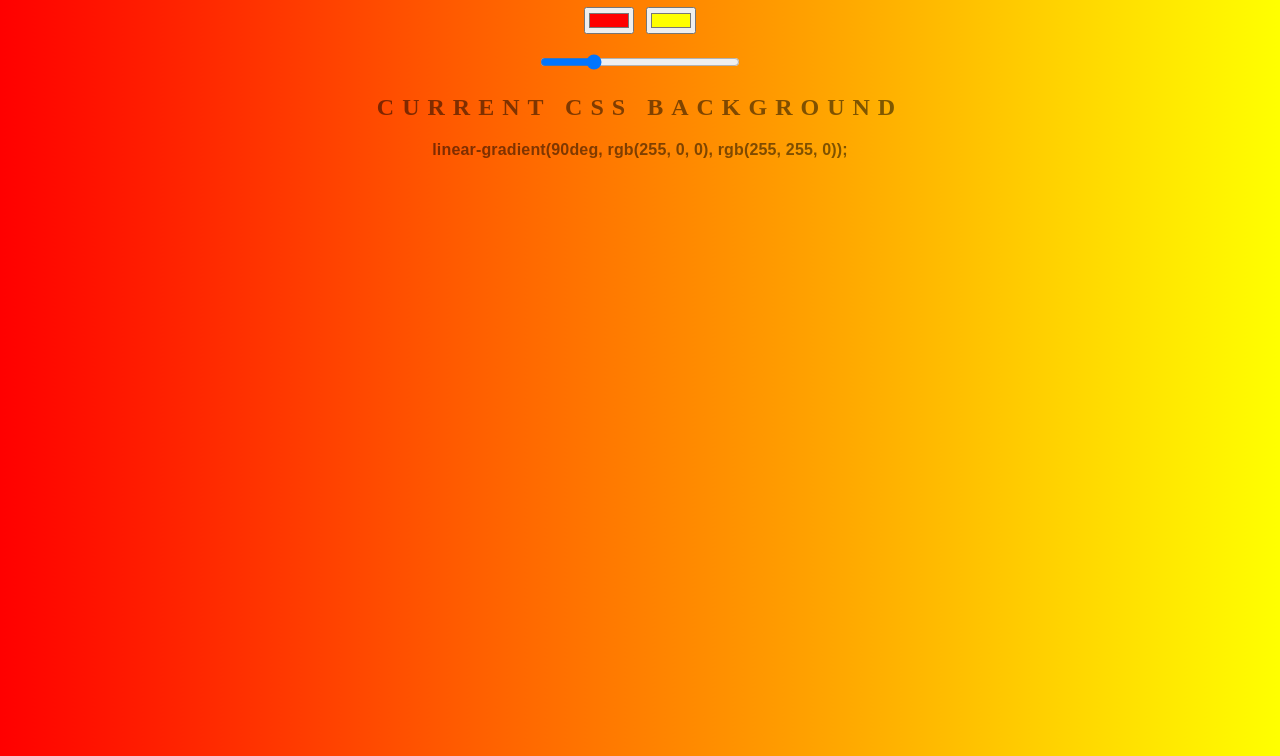
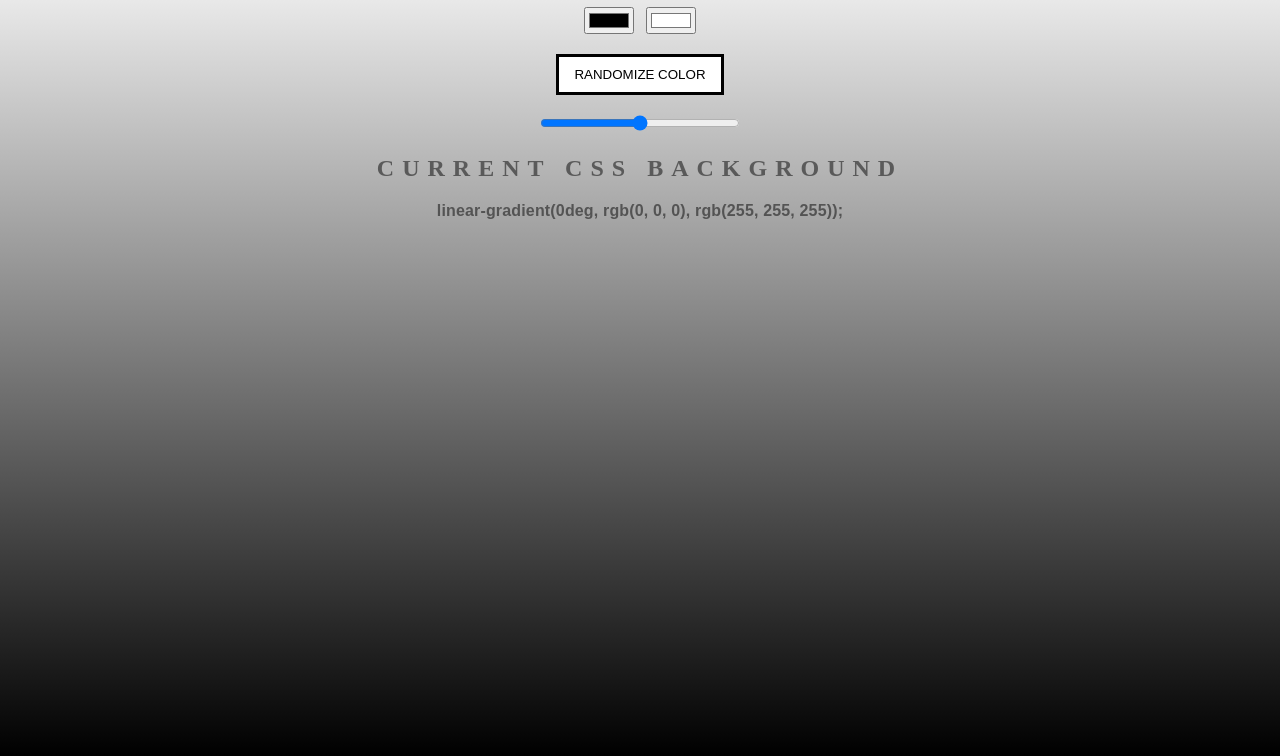
Before and after one commit to DanRos8823/background_generator, a plain HTML site: page index.html in a window 1280 px wide. Shown: the part 73-829 px from the top of the page. Drawn offline with Linux system fonts and the light colour scheme.

Commit message:
Add files via upload

```diff
--- a/index.html
+++ b/index.html
@@ -9,9 +9,10 @@
 </head>
 <body id="gradient">
     <h1>Background Generator</h1>
-    <input type="color" name="color1" value="#00ff00" class="color1">
-    <input type="color" name="color2" value="#ff0000" class="color2"><br>
-    <input type="range" class="angle" name="angle" min="0" max="360" step="1" value="90">
+    <input type="color" name="color1" class="color1">
+    <input type="color" name="color2" class="color2"><br>
+    <button class="randomize">Randomize Color</button><br>
+    <input type="range" class="angle" name="angle" min="-180" max="180" step="1">
     <h2>Current CSS Background</h2>
     <h3></h3>
 
--- a/script.js
+++ b/script.js
@@ -3,27 +3,41 @@ var color1 = document.querySelector(".color1");
 var color2 = document.querySelector(".color2");
 var angle = document.querySelector(".angle");
 var body = document.getElementById("gradient");
+var randomBtn = document.querySelector(".randomize");
 
 
 
 
 function setDefaultInputValue(){
-    color1.value="#ff0000";
-    color2.value="#ffff00";
-    angle.value=90;
+    color1.value="#000000";
+    color2.value="#ffffff";
+    angle.value=0;
     setGradient();
 };
 
 function showGradient(){
     css.textContent=body.style.background + ";";
-}
+};
 
 function setGradient(){
     body.style.background = "linear-gradient(" + angle.value + "deg" + ", " +
         color1.value + ", " + color2.value + ")";
     showGradient();
+};
+
+function randomizeGradient(){
+    let output = '';
+    for (let i = 0; i < 6; i++) {
+        output += (Math.floor(Math.random() * 16)).toString(16);
+    }
+    return output;
 }
 
+function randomizeBtn(){
+    color1.value="#"+randomizeGradient();
+    color2.value="#"+randomizeGradient();
+    setGradient();
+}
 
 
 
@@ -31,3 +45,4 @@ setDefaultInputValue();
 color1.addEventListener("input", setGradient);
 color2.addEventListener("input", setGradient);
 angle.addEventListener("input", setGradient);
+randomBtn.addEventListener("click", randomizeBtn)
--- a/style.css
+++ b/style.css
@@ -32,3 +32,11 @@ h3{
     margin-top: 1.5em;
     width: 200px;
 }
+
+.randomize{
+    background-color: white;
+    border:3px solid black;
+    padding: 10px 15px;
+    text-transform: uppercase;
+    margin-top: 20px;
+}
```
